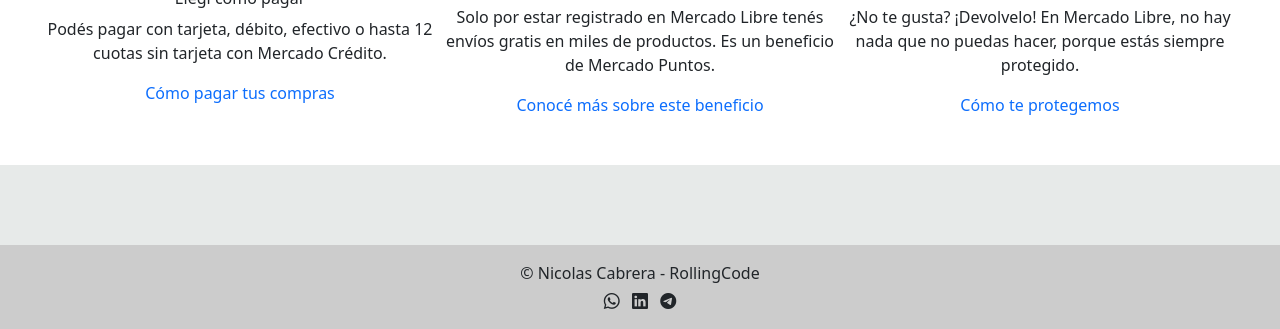
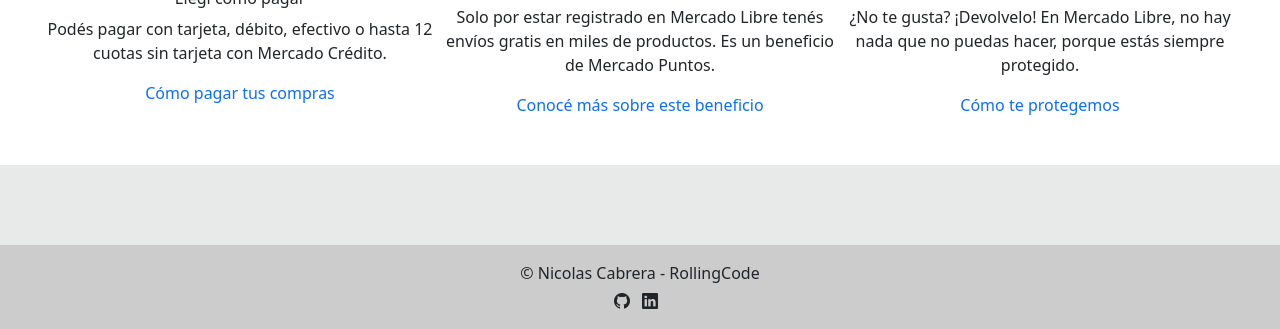
Before and after one commit to nicofcabrera/copia-mercadolibre, a plain HTML site: page index.html in a window 1280 px wide. Shown: the part 3293-3622 px from the top of the page. Drawn offline with nearby package versions, Linux system fonts and the light colour scheme.

Commit message:
linkeando redes

```diff
--- a/index.html
+++ b/index.html
@@ -231,16 +231,12 @@
 
   <footer class="text-center py-3 " >
     <p class="m-0 mb-1">&copy Nicolas Cabrera - RollingCode</p>
-    <a href="#" class="text-decoration-none text-reset">
-      <i class="bi bi-whatsapp me-2"></i>
+    <a href="https://github.com/nicofcabrera/" target="_blank" class="text-decoration-none text-reset">
+      <i class="bi bi-github me-2"></i>
     </a>
-    <a href="#" class="text-decoration-none text-reset">
+    <a href="https://www.linkedin.com/in/nicolas-francisco-cabrera/" target="_blank" class="text-decoration-none text-reset">
       <i class="bi bi-linkedin me-2"></i>
     </a>
-    <a href="#" class="text-decoration-none text-reset">
-      <i class="bi bi-telegram"></i>
-    </a>
-
   </footer>
 
   <!-- Bootstrap JS -->
```
